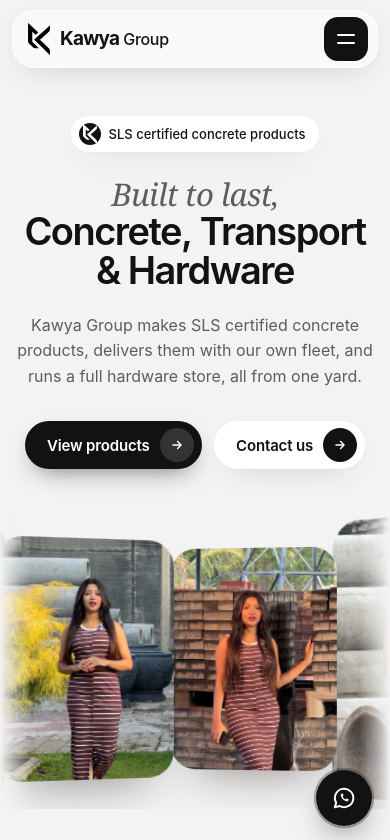
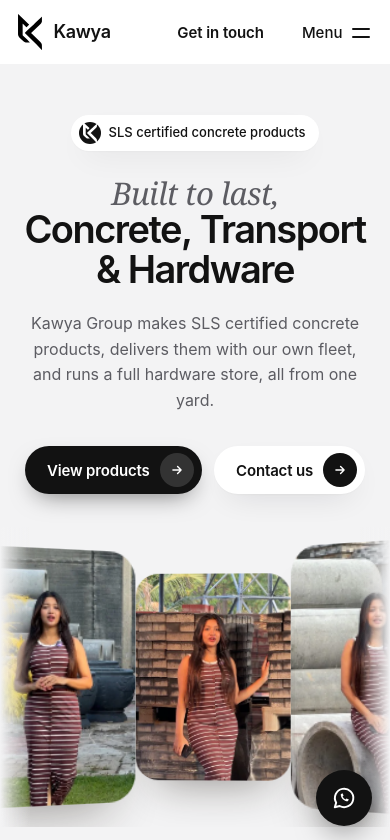
Before and after one commit to KawyaGroup/kawyagroup.github.io, a plain HTML site: page index.html in a window 390 px wide. Shown: the top 840 px of the page. Drawn offline with Linux system fonts and the light colour scheme.

Commit message:
Minimal header, full-width 16:9 layout, one-by-one scroll reveals
Co-Authored-By: Claude Opus 5.5 <noreply@anthropic.com>

```diff
--- a/css/site.css
+++ b/css/site.css
@@ -613,3 +613,65 @@ main { min-height: 70vh; outline: none; }
 .lorry svg { width: 100%; height: auto; display: block; overflow: visible; }
 .lorry .wheel { transform-box: fill-box; transform-origin: center; }
 .lorry .lbody { transform-box: view-box; transform-origin: 200px 226px; }
+
+
+/* ================= v3: minimal header, full-width layout, one-by-one reveals ================= */
+:root { --wrap: 1760px; --gut: clamp(16px, 4.5vw, 88px); --navh: 76px; }
+.nav {
+  top: 0; left: 0; right: 0; transform: none; width: 100%; height: var(--navh); border-radius: 0;
+  padding: 0 max(var(--gut), calc((100vw - var(--wrap)) / 2 + var(--gut)));
+  background: rgba(255,255,255,.96); -webkit-backdrop-filter: none; backdrop-filter: none;
+  box-shadow: 0 1px 0 rgba(18,18,18,0); transition: box-shadow .35s ease;
+  animation: navDrop .9s var(--ease) both;
+}
+@keyframes navDrop { from { transform: translateY(-100%); opacity: 0; } }
+.nav.scrolled { box-shadow: 0 1px 0 rgba(18,18,18,.08); }
+.brand { gap: 12px; }
+.brand-mark { width: 24px; }
+.brand-word { font: 600 18px/1 var(--display); letter-spacing: -.02em; color: var(--ink); }
+.brand-word span { font-weight: 400; color: var(--ink-2); }
+.links { background: none; padding: 0; gap: clamp(20px, 2.6vw, 44px); }
+.links a { padding: 8px 0; border-radius: 0; font: 400 15px/1 var(--body); color: #2A2A2E; letter-spacing: -.005em; }
+.links a::after { content: ''; position: absolute; left: 0; right: 0; bottom: 0; height: 1.5px; background: currentColor; transform: scaleX(0); transform-origin: right; transition: transform .45s var(--ease); }
+.links a:hover::after, .links a.on::after { transform: scaleX(1); transform-origin: left; }
+.links a.on, .links a:hover { color: var(--ink); }
+.links a.strong { font-weight: 600; color: var(--ink); }
+.burger { display: none; width: auto; height: 40px; padding: 0 2px 0 0; border-radius: 0; background: none; align-items: center; gap: 10px; color: var(--ink); }
+.burger .bl { font: 500 15px/1 var(--body); }
+.burger i { position: static; display: block; width: 18px; height: 1.6px; background: var(--ink); margin: 0; transition: transform .45s var(--spring); }
+.burger i + i { margin-left: -28px; transform: translateY(5px); }
+.burger i:nth-of-type(1) { transform: translateY(-3px); }
+.burger[aria-expanded="true"] i:nth-of-type(1) { transform: rotate(45deg); }
+.burger[aria-expanded="true"] i + i { transform: rotate(-45deg); }
+.sheet { background: #fff; padding-top: calc(var(--navh) + 30px); }
+.fab { animation-delay: 1.6s; }
+
+/* first screen = headline + photo row */
+.heroscreen { min-height: 100svh; display: flex; flex-direction: column; justify-content: space-between; padding-top: var(--navh); }
+.heroscreen .hero { padding-top: clamp(28px, 6vh, 80px); }
+.heroscreen .curve { margin-top: clamp(24px, 4vh, 56px); height: clamp(260px, 36vh, 470px); }
+.hero h1 { font-size: clamp(38px, 5.6vw, 104px); max-width: 1400px; }
+.hero .sub { max-width: 640px; }
+
+/* reveals: transform + opacity only (GPU friendly), each element as it enters */
+[data-r] { transition: opacity .85s cubic-bezier(.22,1,.36,1) var(--d, 0s), transform 1s cubic-bezier(.22,1,.36,1) var(--d, 0s); }
+[data-r]:not(.in) { will-change: transform, opacity; }
+[data-r="blur"] { filter: none; transform: translateY(18px); }
+[data-r="card"] { transform: translateY(40px) scale(.97); }
+.pgrid .pcard { animation: none; }
+.curve { contain: layout paint; }
+
+@media (max-width: 980px) {
+  :root { --navh: 64px; }
+  .links a:not(.strong) { display: none; }
+  .links { display: flex; gap: 0; margin-left: auto; margin-right: 22px; }
+  .links a.strong::after { display: none; }
+  .burger { display: inline-flex; }
+}
+@media (max-width: 420px) {
+  .brand-word span { display: none; }
+}
+@media (max-width: 700px) {
+  .heroscreen { min-height: auto; }
+  .heroscreen .curve { height: 300px; }
+}
--- a/index.html
+++ b/index.html
@@ -15,29 +15,25 @@
 <link rel="preconnect" href="https://fonts.googleapis.com">
 <link rel="preconnect" href="https://fonts.gstatic.com" crossorigin>
 <link rel="stylesheet" href="https://fonts.googleapis.com/css2?family=Inter+Tight:wght@500;600;700;800&family=Inter:wght@400;500;600&family=Instrument+Serif:ital@0;1&display=swap">
-<link rel="stylesheet" href="css/site.css?v=202611221101">
-<script type="module" src="js/app.js?v=202611221101"></script>
+<link rel="stylesheet" href="css/site.css?v=202611221116">
+<script type="module" src="js/app.js?v=202611221116"></script>
 </head>
 <body>
 <a class="skip" href="#main">Skip to content</a>
 
 <header class="nav" id="nav">
   <a class="brand" href="#/" aria-label="Kawya Group home">
-    <img src="assets/img/mark.svg" alt="" class="brand-mark" width="22" height="33">
-    <span class="brand-word"><b>Kawya</b> Group</span>
+    <img src="assets/img/mark.svg" alt="" class="brand-mark" width="24" height="36">
+    <span class="brand-word">Kawya <span>Group</span></span>
   </a>
   <nav class="links" aria-label="Main">
-    <span class="pill" aria-hidden="true"></span>
     <a href="#/" data-route="home">Home</a>
     <a href="#/about" data-route="about">About us</a>
     <a href="#/products" data-route="products">Products</a>
     <a href="#/transport" data-route="transport">Transport</a>
-    <a href="#/contact" data-route="contact">Contact</a>
+    <a href="#/contact" data-route="contact" class="strong">Get in touch</a>
   </nav>
-  <a class="btn btn-dark nav-cta" id="navWa" href="#/contact" target="_blank" rel="noopener noreferrer">
-    <span>WhatsApp us</span><i class="arrow" aria-hidden="true"></i>
-  </a>
-  <button class="burger" id="burger" aria-label="Open menu" aria-expanded="false" aria-controls="sheet"><i></i><i></i></button>
+  <button class="burger" id="burger" aria-label="Open menu" aria-expanded="false" aria-controls="sheet"><span class="bl">Menu</span><i></i><i></i></button>
 </header>
 
 <div class="sheet" id="sheet" hidden>
--- a/js/admin.js
+++ b/js/admin.js
@@ -3,9 +3,9 @@ import {
   MODE, adminApi, SECTIONS, DEFAULTS, normItem, normCategory, normSettings, normHome, normAbout, normTransport,
   safeImg, ID_RE, newId, str, mapEmbed, safeMapLink, digits,
   getMedia,
-} from './data.js?v=202611221101';
-import { h } from './ui.js?v=202611221101';
-import { makeStudioImage, listImageModels, DEFAULT_MODEL, MODEL_RE, KEY_RE } from './ai.js?v=202611221101';
+} from './data.js?v=202611221116';
+import { h } from './ui.js?v=202611221116';
+import { makeStudioImage, listImageModels, DEFAULT_MODEL, MODEL_RE, KEY_RE } from './ai.js?v=202611221116';
 
 // Refuse to run inside a frame (clickjacking protection; GitHub Pages cannot send frame-ancestors headers).
 if (window.top !== window.self) { document.documentElement.replaceChildren(); throw new Error('Admin cannot be framed'); }
--- a/js/app.js
+++ b/js/app.js
@@ -1,5 +1,5 @@
-import { cachedSite, loadSite, fullSrc, SECTIONS, telHref, waHref, mailHref, mapEmbed, ID_RE } from './data.js?v=202611221101';
-import { h, icon } from './ui.js?v=202611221101';
+import { cachedSite, loadSite, fullSrc, SECTIONS, telHref, waHref, mailHref, mapEmbed, ID_RE } from './data.js?v=202611221116';
+import { h, icon } from './ui.js?v=202611221116';
 
 const $ = (s, r = document) => r.querySelector(s);
 const main = $('#main');
@@ -55,14 +55,7 @@ function setActive(name) {
   document.querySelectorAll('[data-route]').forEach(a => a.classList.toggle('on', a.dataset.route === name));
   movePill();
 }
-function movePill() {
-  const nav = $('.links'), pill = nav && nav.querySelector('.pill'), on = nav && nav.querySelector('a.on');
-  if (!pill) return;
-  if (!on) { pill.style.opacity = '0'; return; }
-  pill.style.opacity = '1';
-  pill.style.width = on.offsetWidth + 'px';
-  pill.style.transform = `translateX(${on.offsetLeft}px)`;
-}
+function movePill() { /* active link is underlined in CSS */ }
 addEventListener('resize', movePill);
 if (document.fonts) document.fonts.ready.then(movePill);
 const burger = $('#burger'), sheet = $('#sheet');
@@ -74,7 +67,10 @@ burger.addEventListener('click', () => {
   if (open) sheet.querySelectorAll('a').forEach(a => { a.style.animation = 'none'; void a.offsetWidth; a.style.animation = ''; });
 });
 addEventListener('keydown', e => { if (e.key === 'Escape') { closeSheet(); const lb = $('.lb'); if (lb) lb.remove(); } });
-// the top bar always stays visible (no hide/show on scroll, which made scrolling feel jumpy)
+// the top bar always stays visible; a hairline appears once the page is scrolled
+const navEl = $('#nav');
+const onScrollNav = () => navEl.classList.toggle('scrolled', scrollY > 8);
+addEventListener('scroll', onScrollNav, { passive: true }); onScrollNav();
 
 /* ------------------------------------------------------------------ */
 /* Reveal on scroll                                                    */
@@ -86,6 +82,12 @@ function observe(root) {
   root.querySelectorAll('[data-r], .words, [data-count]').forEach(el => (reduce ? (el.classList.add('in')) : io.observe(el)));
 }
 const R = (el, kind = '', d = 0) => { el.dataset.r = kind; if (d) el.style.setProperty('--d', d + 's'); return el; };
+// Give each child of a grid/list its own scroll reveal, a little later than the one before (per row of up to 4).
+function stagger(el, kind = '', step = 0.08) {
+  if (!el) return el;
+  [...el.children].forEach((c, i) => { if (c.dataset.r == null) R(c, kind, (i % 4) * step); });
+  return el;
+}
 function words(tag, text, cls = '', base = 0, grey = 0) {
   const el = h(tag, { class: 'words ' + cls });
   const parts = text.split(/\s+/).filter(Boolean);
@@ -157,12 +159,10 @@ function pageHome(v) {
     h('h1', null, words('span', H.heroLine1, 'serif', .1), words('span', H.heroLine2, '', .25)),
     R(h('p', { class: 'sub' }, H.heroSub), '', .45),
     R(h('div', { class: 'ctas' }, arrowBtn('View products', '#/products'), arrowBtn('Contact us', '#/contact', 'btn-light')), '', .55));
-  v.append(hero);
-
-  if (H.gallery.length) v.append(R(curve(H.gallery), 'fade', .3));
+  v.append(h('div', { class: 'heroscreen' }, hero, H.gallery.length ? R(curve(H.gallery), 'fade', .3) : null));
 
   const trio = h('div', { class: 'trio wrap' }, SECTIONS.map((k, i) =>
-    R(h('a', { href: k === 'transport' ? '#/transport' : '#/products/' + k }, h('h3', null, H.sections[k].title), h('p', null, H.sections[k].text)), '', .1 * i)));
+    R(h('a', { href: k === 'transport' ? '#/transport' : '#/products/' + k }, h('h3', null, H.sections[k].title), h('p', null, H.sections[k].text)), '', .12 * i)));
   v.append(trio);
 
   if (H.stats.length) {
@@ -362,6 +362,7 @@ function productsUpdate(r, first = false) {
     ...path.flatMap(c => [h('span', { class: 'sep', 'aria-hidden': 'true' }, '/'), h('button', { class: c.id === cat ? 'on' : '', onclick: () => setQuery(sec, c.id, q) }, c.name)]),
     q ? h('button', { class: 'qchip', onclick: () => setQuery(sec, cat, '') }, '“' + q + '”  ×') : null].filter(Boolean));
   P.grid.replaceChildren(...(items.length ? items.map((it, i) => itemCard(it, i)) : [h('div', { class: 'empty' }, h('b', null, 'Nothing here yet'), q ? 'Try another search word.' : 'We are adding items to this category soon. Call or WhatsApp us to ask.')]));
+  stagger(P.grid, 'card', 0.07); observe(P.grid);
 }
 
 /* ------------------------------------------------------------------ */
@@ -534,6 +535,7 @@ function pageContact(v) {
     R(h('div', { class: 'mapcard span12' }, mapFrame()), 'scale'),
   );
   if (mailHref(C.email)) grid.append(R(contactForm('span12'), 'scale'));
+  [...grid.children].forEach((c, i) => c.style.setProperty('--d', (i % 3) * 0.09 + 's'));
   if (C.facebook) grid.append(R(h('a', { class: 'ccard span12', href: C.facebook, target: '_blank', rel: 'noopener noreferrer', style: { flexDirection: 'row', alignItems: 'center', gap: '16px' } }, h('span', { class: 'ic', style: { margin: 0 } }, icon('fb')), h('span', { class: 'val sm' }, 'Follow Kawya Group on Facebook')), 'scale'));
   v.append(h('section', { class: 'wrap', style: { paddingBottom: '60px' } }, grid));
 }
@@ -564,8 +566,8 @@ function contactForm(span) {
 /* ------------------------------------------------------------------ */
 function renderChrome() {
   const C = S.settings; const wa = waHref(waNumber());
-  const navWa = $('#navWa'), fab = $('#fab');
-  if (wa) { navWa.href = wa; fab.href = wa; } else { navWa.href = '#/contact'; fab.href = '#/contact'; navWa.removeAttribute('target'); fab.removeAttribute('target'); }
+  const fab = $('#fab');
+  if (wa) fab.href = wa; else { fab.href = '#/contact'; fab.removeAttribute('target'); }
   fab.replaceChildren(icon('wa'));
   $('#foot').replaceChildren(h('div', { class: 'wrap' },
     h('div', { class: 'cols' },
@@ -575,6 +577,8 @@ function renderChrome() {
       h('div', null, h('h4', null, 'Contact'), C.phones.slice(0, 3).map(p => h('a', { href: telHref(p.number) }, p.number)), wa ? h('a', { href: wa, target: '_blank', rel: 'noopener noreferrer' }, 'WhatsApp') : null, h('a', { href: dirLink(), target: '_blank', rel: 'noopener noreferrer' }, C.address))),
     h('div', { class: 'big', 'aria-hidden': 'true' }, 'Kawya Group'),
     h('div', { class: 'bottom' }, h('span', null, '© ' + new Date().getFullYear() + ' Kawya Group. All rights reserved.'), h('span', null, 'Every concrete item SLS certified'))));
+  stagger($('#foot .cols')); R($('#foot .big'), 'fade', .1); R($('#foot .bottom'), '', .1);
+  observe($('#foot'));
 }
 
 /* ------------------------------------------------------------------ */
--- a/js/data.js
+++ b/js/data.js
@@ -2,7 +2,7 @@
 // - Firebase Firestore when js/firebase-config.js is filled in.
 // - "demo" mode on localhost when Firebase is not set up (data kept in this browser only, for testing).
 // - Built-in defaults otherwise.
-import { FIREBASE_CONFIG } from './firebase-config.js?v=202611221101';
+import { FIREBASE_CONFIG } from './firebase-config.js?v=202611221116';
 
 export const FB_VERSION = '10.12.2';
 export const fbReady = () => !!FIREBASE_CONFIG.apiKey && !String(FIREBASE_CONFIG.apiKey).startsWith('PASTE');
```
Also changed, not shown: admin.html (+2 -2 lines).
